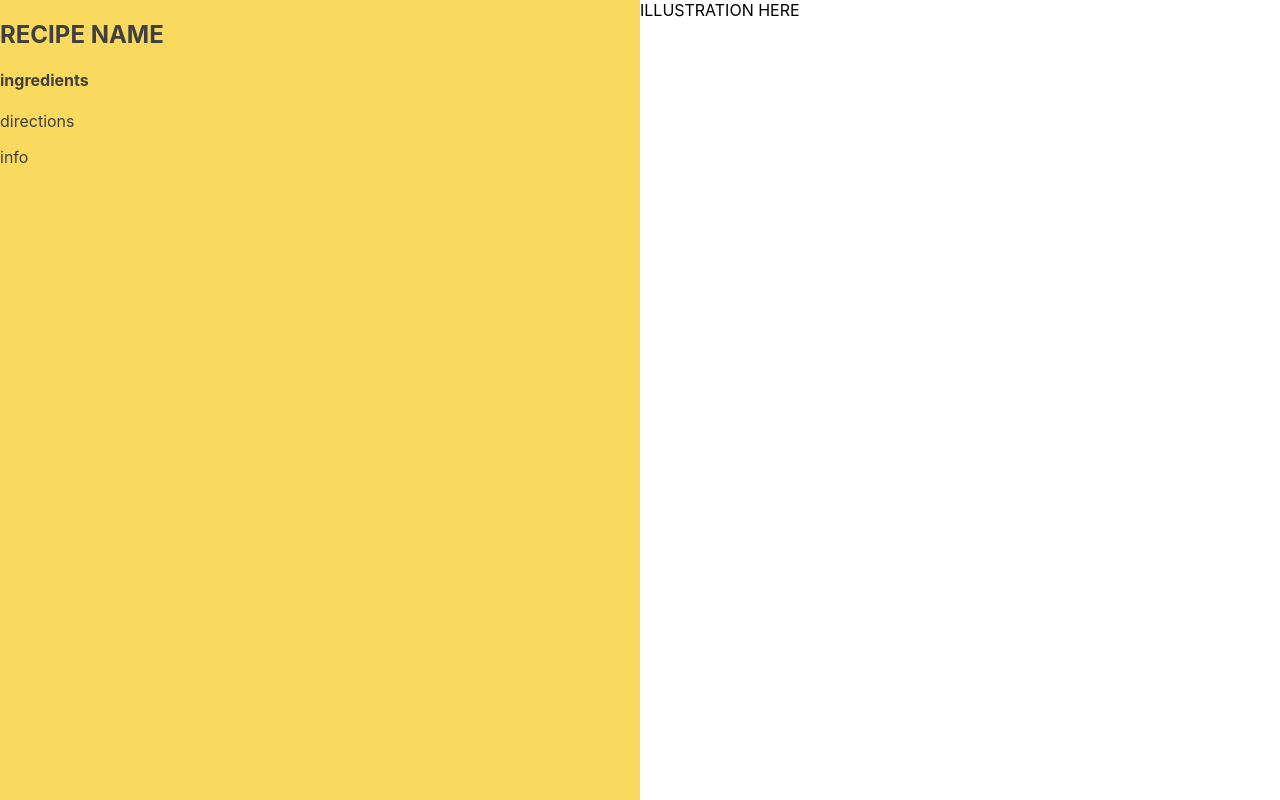
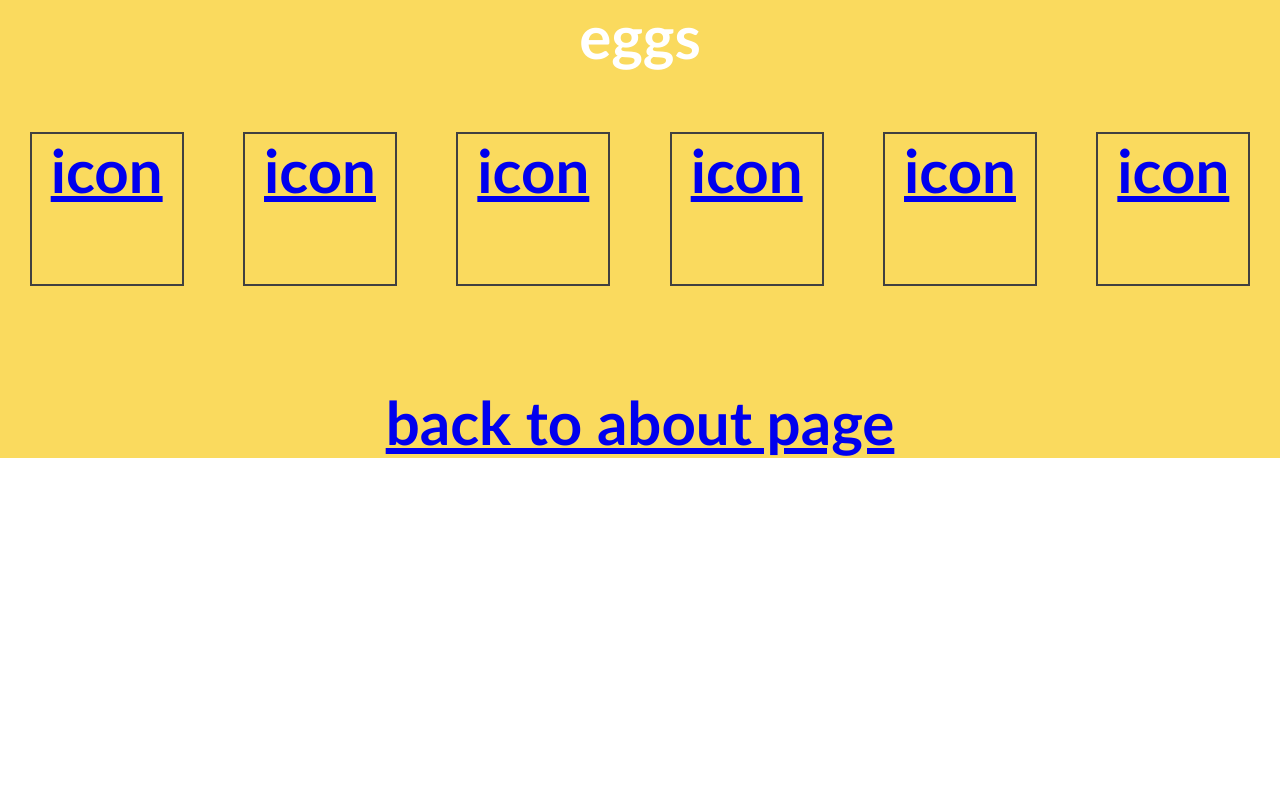
Before and after one commit to jadyhome/egsandpotat, a React (Create React App) app: page /egg in a window 1280 px wide. Built offline with nearby package versions, Linux system fonts and the light colour scheme.

Commit message:
deleted homepage and changed to eggpage && potatopage

```diff
--- a/src/pages/EggPage.js
+++ b/src/pages/EggPage.js
@@ -1,19 +1,65 @@
 import React from "react";
 import { Link } from "react-router-dom";
-import "../styles/Global.css";
 
 const EggPage = () => {
   return (
-    <div className="eggpage">
-      <section className="eggrecipe">
-        <div className="info">
-          <h1>RECIPE NAME</h1>
-          <h4>ingredients</h4>
-          <p>directions</p>
-          <p>info</p>
+    <div className="eggpg">
+      <section className="eg">
+        eggs
+        <div className="recipe-icons">
+          <ul className="icons">
+            <li>
+              {
+                <Link to="/eggrecipe" className="to-egg">
+                  icon
+                </Link>
+              }
+            </li>
+            <li>
+              {
+                <Link to="/eggrecipe" className="to-egg">
+                  icon
+                </Link>
+              }
+            </li>
+            <li>
+              {
+                <Link to="/eggrecipe" className="to-egg">
+                  icon
+                </Link>
+              }
+            </li>
+            <li>
+              {
+                <Link to="/eggrecipe" className="to-egg">
+                  icon
+                </Link>
+              }
+            </li>
+            <li>
+              {
+                <Link to="/eggrecipe" className="to-egg">
+                  icon
+                </Link>
+              }
+            </li>
+            <li>
+              {
+                <Link to="/eggrecipe" className="to-egg">
+                  icon
+                </Link>
+              }
+            </li>
+          </ul>
         </div>
+      <div className="backtoabout">
+        {
+          <Link to="/about" className="to-aboutpg">
+            back to about page
+          </Link>
+        }
+      </div>
       </section>
-      <section className="illus">ILLUSTRATION HERE</section>
     </div>
   );
 };
--- a/src/pages/PotatoPage.js
+++ b/src/pages/PotatoPage.js
@@ -1,17 +1,63 @@
 import React from "react";
 import { Link } from "react-router-dom";
-import "../styles/Global.css";
 
 const PotatoPage = () => {
   return (
-    <div className="potatopage">
-      <section className="illus">ILLUSTRATION HERE</section>
-      <section className="potatorecipe">
-        <div className="info">
-          <h1>RECIPE NAME</h1>
-          <h4>ingredients</h4>
-          <p>directions</p>
-          <p>info</p>
+    <div className="potatopg">
+      <section className="pota">
+        potatoes
+        <div className="recipe-icons">
+          <ul className="icons">
+            <li>
+              {
+                <Link to="/potatorecipe" className="to-potato">
+                  icon
+                </Link>
+              }
+            </li>
+            <li>
+              {
+                <Link to="/potatorecipe" className="to-potato">
+                  icon
+                </Link>
+              }
+            </li>
+            <li>
+              {
+                <Link to="/potatorecipe" className="to-potato">
+                  icon
+                </Link>
+              }
+            </li>
+            <li>
+              {
+                <Link to="/potatorecipe" className="to-potato">
+                  icon
+                </Link>
+              }
+            </li>
+            <li>
+              {
+                <Link to="/potatorecipe" className="to-potato">
+                  icon
+                </Link>
+              }
+            </li>
+            <li>
+              {
+                <Link to="/potatorecipe" className="to-potato">
+                  icon
+                </Link>
+              }
+            </li>
+          </ul>
+        </div>
+        <div className="backtoabout">
+          {
+            <Link to="/about" className="to-aboutpg">
+              back to about page
+            </Link>
+          }
         </div>
       </section>
     </div>
```
Also changed, not shown: src/pages/HomePage.js (deleted, +0 -110 lines).
